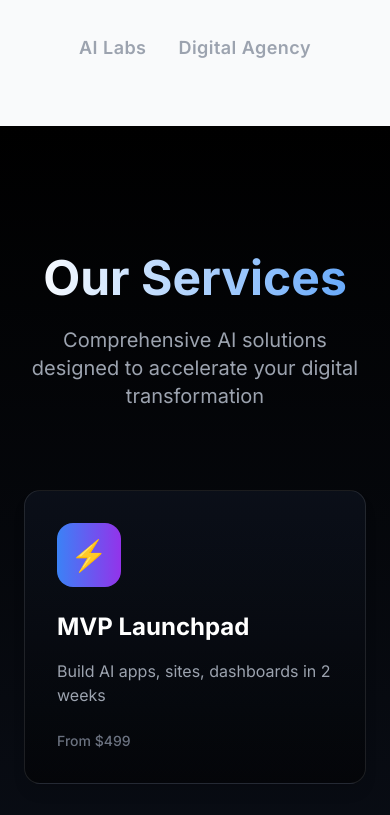
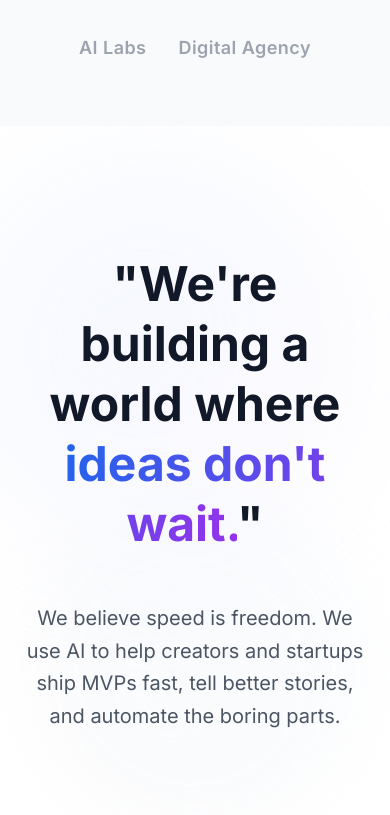
Before and after one commit to abdullah20mph/forge-kinetic-web, a React (Vite) app: page / in a window 390 px wide. Shown: the part 1046-1861 px from the top of the page. Built offline with nearby package versions, Linux system fonts and the light colour scheme.

Commit message:
Add quote section
Implemented a full-width quote section with the specified quote, paragraph, zoom-in + fade animation, and white background with a soft blur blob.

```diff
--- /dev/null
+++ b/src/components/Quote.tsx
@@ -0,0 +1,69 @@
+
+import React, { useEffect, useRef } from 'react';
+
+export const Quote = () => {
+  const sectionRef = useRef<HTMLDivElement>(null);
+
+  useEffect(() => {
+    const observer = new IntersectionObserver(
+      (entries) => {
+        entries.forEach((entry) => {
+          if (entry.isIntersecting) {
+            const quote = entry.target.querySelector('.quote-text');
+            const paragraph = entry.target.querySelector('.quote-paragraph');
+
+            if (quote) {
+              setTimeout(() => {
+                quote.classList.add('animate-zoom-fade-in');
+              }, 300);
+            }
+
+            if (paragraph) {
+              setTimeout(() => {
+                paragraph.classList.add('animate-fade-in');
+              }, 800);
+            }
+          }
+        });
+      },
+      { threshold: 0.3 }
+    );
+
+    if (sectionRef.current) {
+      observer.observe(sectionRef.current);
+    }
+
+    return () => observer.disconnect();
+  }, []);
+
+  return (
+    <section ref={sectionRef} className="py-32 px-6 bg-white relative overflow-hidden">
+      {/* Animated background blobs */}
+      <div className="absolute inset-0">
+        <div className="absolute top-10 right-10 w-96 h-96 bg-gradient-to-br from-blue-100/60 to-purple-100/40 rounded-full blur-3xl animate-pulse"></div>
+        <div className="absolute bottom-10 left-10 w-80 h-80 bg-gradient-to-tr from-gray-100/50 to-blue-50/30 rounded-full blur-2xl animate-pulse" style={{ animationDelay: '1s' }}></div>
+      </div>
+
+      <div className="max-w-5xl mx-auto text-center relative z-10">
+        {/* Main Quote */}
+        <blockquote className="quote-text opacity-0 scale-95 mb-12">
+          <h2 className="text-5xl md:text-7xl font-bold text-gray-900 leading-tight">
+            "We're building a world where{' '}
+            <span className="bg-gradient-to-r from-blue-600 to-purple-600 bg-clip-text text-transparent">
+              ideas don't wait.
+            </span>
+            "
+          </h2>
+        </blockquote>
+
+        {/* Supporting Paragraph */}
+        <div className="quote-paragraph opacity-0 translate-y-4">
+          <p className="text-xl md:text-2xl text-gray-600 max-w-3xl mx-auto leading-relaxed">
+            We believe speed is freedom. We use AI to help creators and startups ship MVPs fast,
+            tell better stories, and automate the boring parts.
+          </p>
+        </div>
+      </div>
+    </section>
+  );
+};
--- a/src/pages/Index.tsx
+++ b/src/pages/Index.tsx
@@ -2,6 +2,7 @@
 import React from 'react';
 import { Hero } from '../components/Hero';
 import { TrustStrip } from '../components/TrustStrip';
+import { Quote } from '../components/Quote';
 import { Services } from '../components/Services';
 import { Features } from '../components/Features';
 import { Testimonials } from '../components/Testimonials';
@@ -15,6 +16,7 @@ const Index = () => {
       <Navigation />
       <Hero />
       <TrustStrip />
+      <Quote />
       <Services />
       <Features />
       <Testimonials />
--- a/tailwind.config.ts
+++ b/tailwind.config.ts
@@ -1,4 +1,3 @@
-
 import type { Config } from "tailwindcss";
 
 export default {
@@ -128,6 +127,16 @@ export default {
 						opacity: '1',
 						transform: 'scale(1)'
 					}
+				},
+				'zoom-fade-in': {
+					'0%': {
+						opacity: '0',
+						transform: 'scale(0.8)'
+					},
+					'100%': {
+						opacity: '1',
+						transform: 'scale(1)'
+					}
 				}
 			},
 			animation: {
@@ -136,7 +145,8 @@ export default {
 				'fade-in': 'fade-in 0.8s ease-out forwards',
 				'fade-up': 'fade-up 0.8s ease-out forwards',
 				'slide-up': 'slide-up 0.6s ease-out forwards',
-				'scale-in': 'scale-in 0.4s ease-out forwards'
+				'scale-in': 'scale-in 0.4s ease-out forwards',
+				'zoom-fade-in': 'zoom-fade-in 1s ease-out forwards'
 			}
 		}
 	},
```
